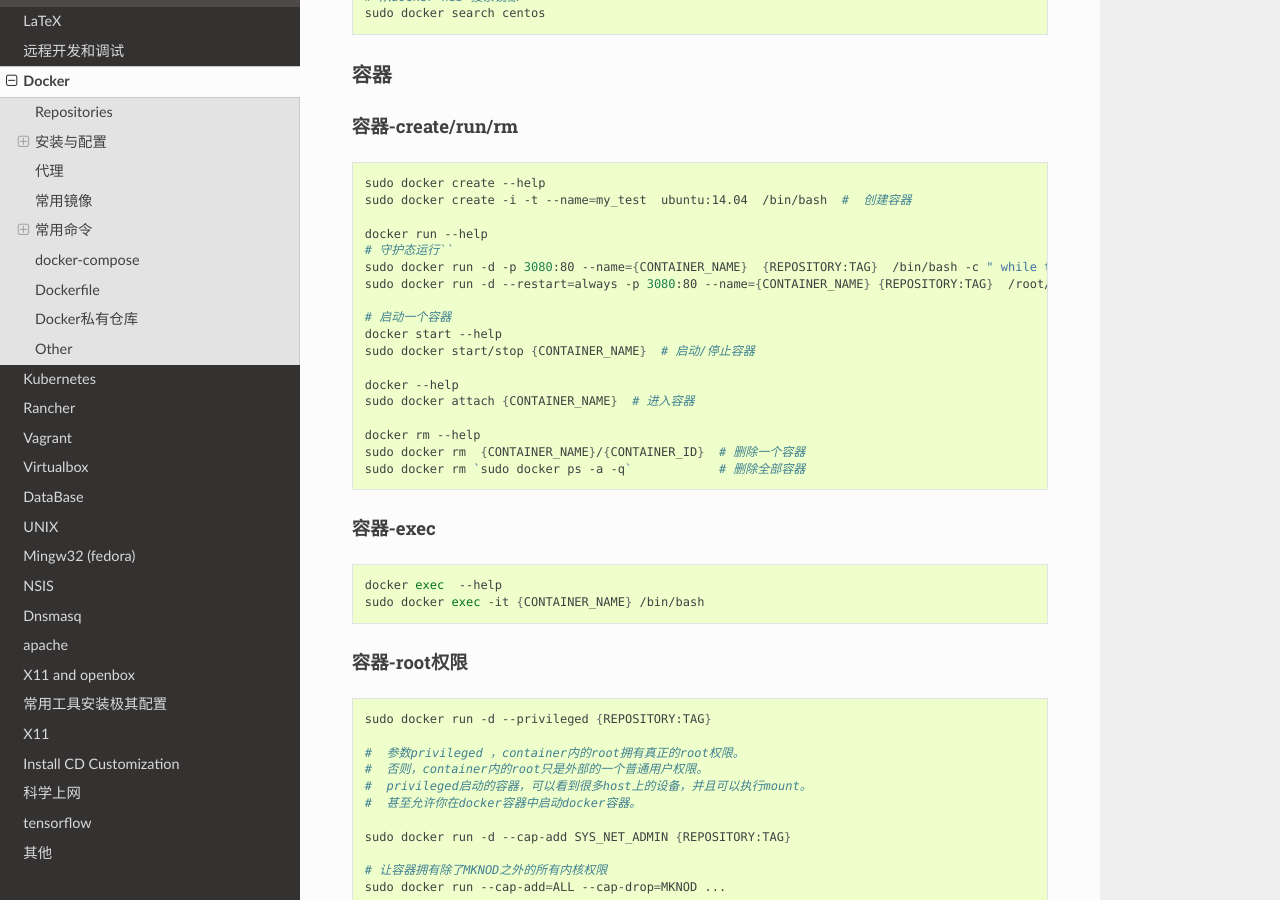
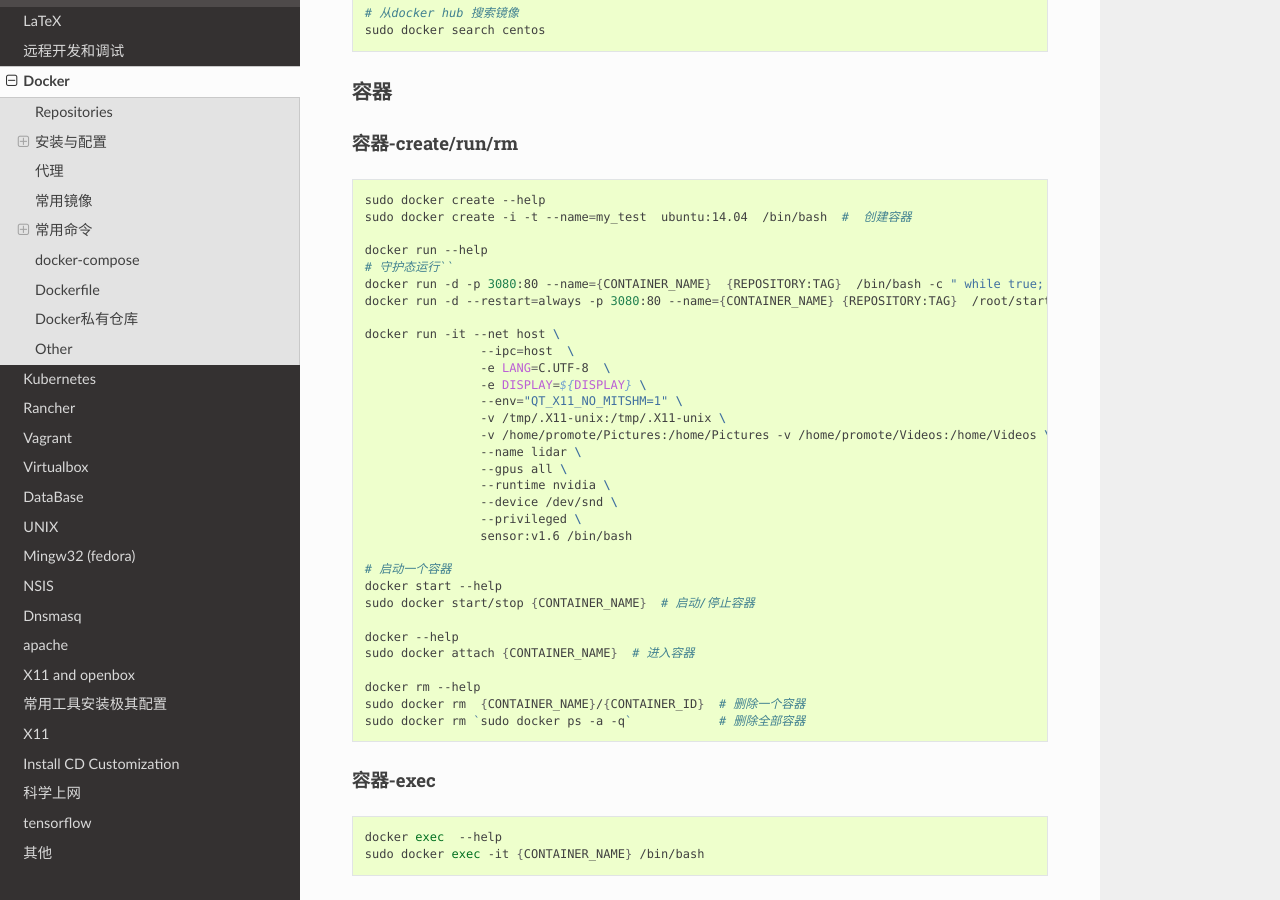
Before and after one commit to my-rds-store/my_space, a Sphinx documentation site: the page built from source/docker/index.rst, in a window 1280 px wide and 900 px high, scrolled down 3457 px. Built offline with Sphinx 7.4.7 and the Read the Docs theme 2.0.0, drawn with Linux system fonts in a browser that asks for light colours; some of the changed text lies outside the part shown.

Commit message:
update ....

```diff
--- a/source/docker/index.rst
+++ b/source/docker/index.rst
@@ -212,8 +213,22 @@
 
    docker run --help
    # 守护态运行``
-   sudo docker run -d -p 3080:80 --name={CONTAINER_NAME}  {REPOSITORY:TAG}  /bin/bash -c " while true; do echo hello world; sleep 1; done"
-   sudo docker run -d --restart=always -p 3080:80 --name={CONTAINER_NAME} {REPOSITORY:TAG}  /root/start.sh  #开机自启动
+   docker run -d -p 3080:80 --name={CONTAINER_NAME}  {REPOSITORY:TAG}  /bin/bash -c " while true; do echo hello world; sleep 1; done"
+   docker run -d --restart=always -p 3080:80 --name={CONTAINER_NAME} {REPOSITORY:TAG}  /root/start.sh  #开机自启动
+
+   docker run -it --net host \
+                   --ipc=host  \
+                   -e LANG=C.UTF-8  \
+                   -e DISPLAY=${DISPLAY} \
+                   --env="QT_X11_NO_MITSHM=1" \
+                   -v /tmp/.X11-unix:/tmp/.X11-unix \
+                   -v /home/promote/Pictures:/home/Pictures -v /home/promote/Videos:/home/Videos \
+                   --name lidar \
+                   --gpus all \
+                   --runtime nvidia \
+                   --device /dev/snd \
+                   --privileged \
+                   sensor:v1.6 /bin/bash
 
    # 启动一个容器
    docker start --help
```
Also changed, not shown: other parts of source/docker/index.rst (+2 -1 lines).
